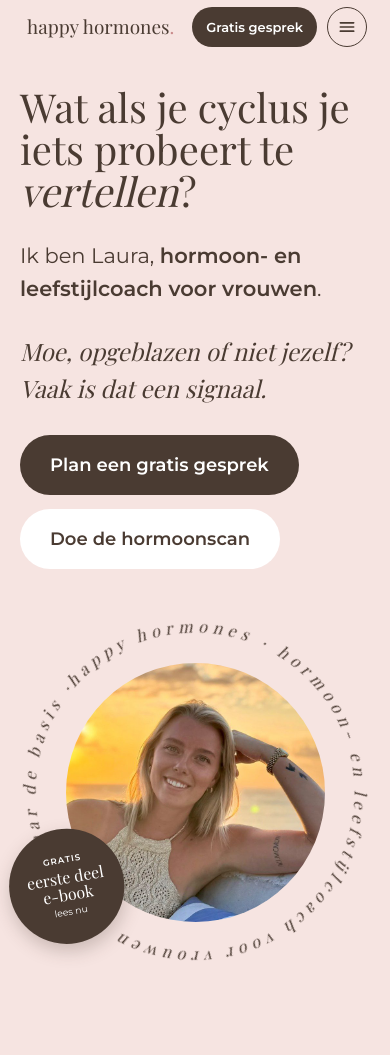
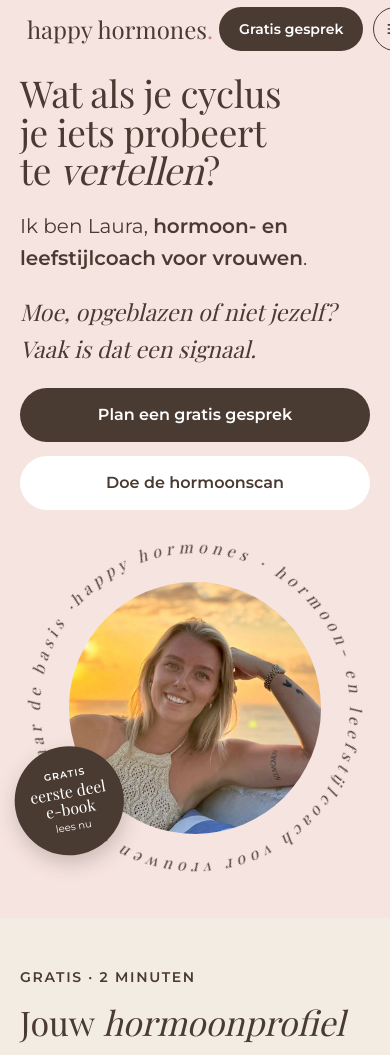
Before and after one commit to laurabeels/happy-hormones, a plain HTML site: page index.html in a window 390 px wide. Shown: the top 1055 px of the page. Drawn offline with nearby package versions, Linux system fonts and the light colour scheme; a web font is replaced by a local one.

Commit message:
Add files via upload

```diff
--- a/style.css
+++ b/style.css
@@ -8,19 +8,21 @@
   --serif:'Playfair Display', Georgia, serif;
   --sans:'Montserrat','Helvetica Neue',Arial,sans-serif;
   --pad-x:clamp(20px,5vw,48px);
-  --pad-y:clamp(56px,9vw,112px);
+  --pad-y:clamp(48px,7vw,96px);
+  --head-h:68px;
 }
 *{box-sizing:border-box}
 [hidden]{display:none !important}
 html{scroll-behavior:smooth}
-body{margin:0;background:var(--roze);color:var(--bruin);font-family:var(--sans);font-size:18px;line-height:1.55;overflow-x:hidden}
+body{margin:0;background:var(--roze);color:var(--bruin);font-family:var(--sans);font-size:17px;line-height:1.6;overflow-x:hidden;-webkit-font-smoothing:antialiased;text-rendering:optimizeLegibility}
 img{max-width:100%}
 a{color:var(--bruin)}a:hover{color:var(--zacht)}
 h1,h2,h3{font-family:var(--serif);font-weight:400;margin:0}
-h2{font-size:clamp(40px,5vw,64px);line-height:1.05}
+h2{font-size:clamp(34px,4.2vw,56px);line-height:1.1;text-wrap:balance}
+h1{text-wrap:balance}
 em{font-style:italic}
 p{margin:0}
-section{scroll-margin-top:96px}
+section{scroll-margin-top:84px}
 .wrap{max-width:1240px;margin:0 auto;padding-left:var(--pad-x);padding-right:var(--pad-x)}
 .dot{color:var(--oudroze)}
 .sr{position:absolute;width:1px;height:1px;overflow:hidden;clip:rect(0 0 0 0)}
@@ -230,3 +232,97 @@ details p{margin:0 0 22px;font-size:17px}
   html{scroll-behavior:auto}
   .ring,.ticker-track{animation:none}
 }
+
+/* =========================================================
+   UX-optimalisatie
+   - menubalk ~68px (richtlijn 56-72px)
+   - eerste blok past in één laptopscherm (vanaf ±650px hoogte)
+   - leesbare regellengte, duidelijke focus voor toetsenbord
+   - knoppen minimaal 44-48px hoog (tikdoel)
+   ========================================================= */
+
+/* toegankelijkheid: zichtbare focus */
+a:focus-visible,button:focus-visible,summary:focus-visible,input:focus-visible{outline:3px solid var(--oudroze);outline-offset:3px;border-radius:12px}
+input:focus{outline:none;border-color:var(--oudroze);box-shadow:0 0 0 3px rgba(201,139,139,.35)}
+::selection{background:var(--lichtroze)}
+
+/* leesbare regellengte */
+.hero-sub,.hero-hook,.lead,.scan-intro p,.faq-intro p,.step p{max-width:60ch}
+
+/* menubalk compacter */
+.head{padding:12px 32px}
+.logo{font-size:24px}
+.pill{padding:4px}
+.pill a{min-height:40px;padding:0 16px;font-size:14px}
+.btn{min-height:48px;padding:0 22px}
+.cta{min-height:44px;padding:0 20px;font-size:14px}
+.burger{width:44px;height:44px}
+.topbar.scrolled{padding-top:10px}
+.topbar.scrolled .head{padding:5px 8px 5px 18px}
+.topbar.scrolled .logo{font-size:20px}
+
+/* eerste blok: past in één scherm */
+.hero{min-height:calc(100svh - var(--head-h));padding-top:clamp(8px,2vh,24px);padding-bottom:clamp(24px,5vh,56px);gap:24px 56px;align-content:center}
+.hero-text{gap:clamp(14px,2.4vh,24px)}
+.hero h1{font-size:clamp(38px,min(5.4vw,9vh),80px);line-height:1.04;letter-spacing:-.01em}
+.hero-sub{font-size:clamp(17px,2.4vh,20px)}
+.hero-hook{font-size:clamp(19px,2.8vh,23px)}
+.btn-lg{min-height:54px;padding:0 28px}
+.hero-text{flex:1 1 420px}
+.hero-visual{flex:0 0 auto;width:min(44%,520px,calc(100svh - var(--head-h) - 64px));min-width:300px}
+.ring-box{width:100%}
+.sticker{width:140px;height:140px}
+.s2{font-size:20px}
+
+/* koppen en ritme */
+.scan-intro h2,.steps-section h2{font-size:clamp(34px,4.4vw,60px)}
+.signup h2{font-size:clamp(36px,5vw,64px)}
+.ebook-text h2{font-size:clamp(32px,4.2vw,52px)}
+.steps-section{gap:40px}
+.num{font-size:64px}
+.step h3{font-size:24px}
+
+/* scan */
+.scan-card{min-height:400px;border-radius:40px}
+.question{font-size:clamp(26px,3vw,40px)}
+.ans{min-height:68px;border-radius:24px;font-size:18px;transition:transform .15s,box-shadow .15s}
+.ans:hover{transform:translateY(-2px);box-shadow:0 6px 16px rgba(74,59,50,.12)}
+
+/* knoppen: duidelijke hover */
+.btn{transition:background .2s,color .2s,transform .15s}
+.btn:hover{transform:translateY(-1px)}
+.btn-white:hover{background:#fffaf9;color:var(--bruin)}
+.btn-outline:hover{background:var(--bruin);color:var(--wit)}
+.btn-pink:hover{background:var(--wit);color:var(--bruin)}
+
+/* foto's iets compacter */
+.polaroid img{height:400px}
+
+/* vragen: duidelijk dat je kunt openklikken */
+summary{font-size:21px;min-height:60px;list-style:none;justify-content:space-between;gap:16px}
+summary::-webkit-details-marker{display:none}
+summary::after{content:"+";font-family:var(--sans);font-size:26px;line-height:1;color:var(--oudroze);transition:transform .2s;flex:0 0 auto}
+details[open] summary::after{transform:rotate(45deg)}
+
+/* tablet */
+@media (max-width:900px){
+  .hero{min-height:auto;padding-top:24px}
+  .hero-visual{flex:1 1 100%;width:auto;min-width:0}
+  .ring-box{width:min(100%,440px)}
+}
+/* telefoon */
+@media (max-width:600px){
+  :root{--head-h:56px}
+  body{font-size:16px}
+  .head,.topbar.scrolled .head{padding:6px 8px 6px 14px}
+  .hero{padding-top:16px;padding-bottom:40px;gap:28px}
+  .hero h1{font-size:clamp(34px,9.5vw,44px)}
+  .hero .row .btn{flex:1 1 100%}
+  .ring-box{width:min(100%,340px)}
+  .sticker{transform:rotate(-10deg) scale(.78);transform-origin:left bottom}
+  .answers{gap:8px}
+  .ans{min-height:60px;font-size:16px;border-radius:20px}
+  .polaroid img{height:340px}
+  summary{font-size:19px}
+  .num{font-size:52px}
+}
```
